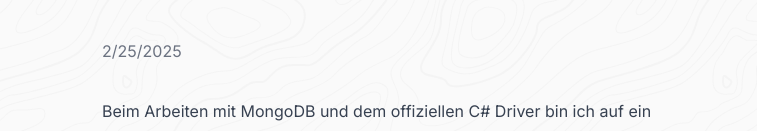
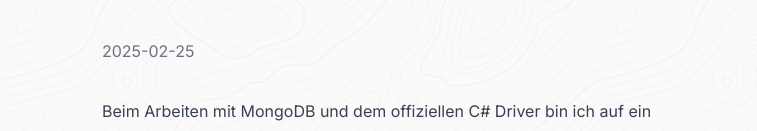
Before and after one commit to mstfgueclue/mstfgueclue.com, a Next.js app: page /blog/mongodb-bson-ignore-when-saving in a window 1280 px wide. Shown: the part 278-409 px from the top of the page, without its empty margins (226-983 px from the left). Built offline with nearby package versions, Linux system fonts and the light colour scheme.

Commit message:
refactor: unify blog date format to YYYY-MM-DD

```diff
--- a/src/app/blog/[slug]/page.tsx
+++ b/src/app/blog/[slug]/page.tsx
@@ -53,7 +53,7 @@ export default async function BlogPost({ params }: Props) {
       <h1>{post.title}</h1>
       {post.date && (
         <time dateTime={post.date} className="text-gray-500">
-          {new Date(post.date).toLocaleDateString()}
+          {new Date(post.date).toISOString().split("T")[0]}
         </time>
       )}
       <div className="mt-8">
--- a/src/components/sections/BlogSection.tsx
+++ b/src/components/sections/BlogSection.tsx
@@ -32,7 +32,7 @@ export async function BlogSection() {
                 dateTime={post.date}
                 className="text-gray-400 text-sm font-medium"
               >
-                {new Date(post.date).toLocaleDateString()}
+                {new Date(post.date).toISOString().split("T")[0]}
               </time>
             )}
             {post.description && (
```
